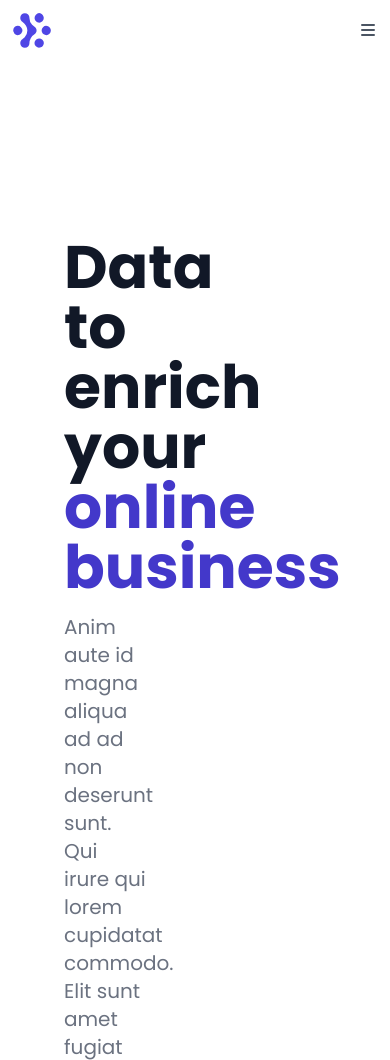
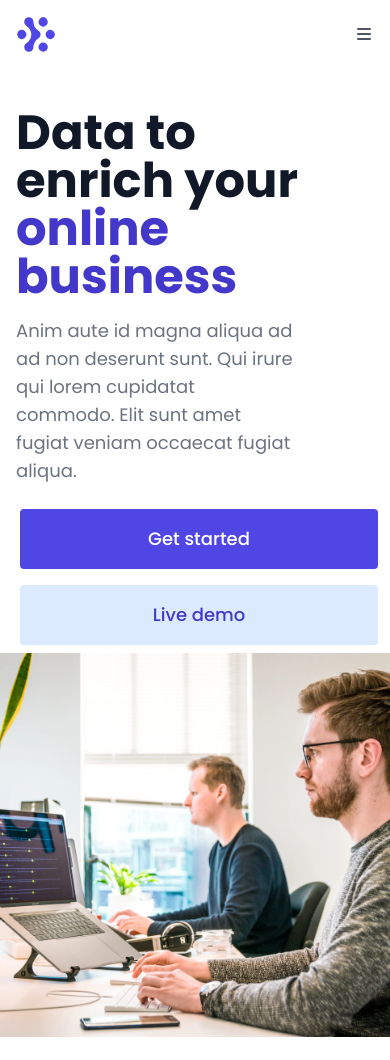
Before and after one commit to Abhishek-Yesankar/1-static, a website: page index.html in a window 390 px wide. Shown: the top 1060 px of the page. After the commit the page ends 1037 px from the top, so only its background shows below. Drawn offline with Linux system fonts and the light colour scheme.

Commit message:
first look

```diff
--- a/index.html
+++ b/index.html
@@ -15,9 +15,9 @@
 
 <body>
     <section class="">
-        <nav class="flex justify-between md:justify-start p-3 md:py-8 md:px-12 relative mx-auto">
+        <nav class="flex justify-between md:justify-start py-4 px-4 md:py-8 md:px-12 relative mx-auto">
             <a class="w-10 mr-6" href="#"><img src="/images/workflow-mark-indigo-600.svg" /></a>
-            <div class="text-lg hidden md:inline-block">
+            <div class="text-base lg:text-lg hidden md:inline-block">
                 <a class="text-gray-500 hover:text-gray-900 font-normal mr-8 align-middle cursor-pointer">Product</a>
                 <a class="text-gray-500 hover:text-gray-900 font-normal mr-8 align-middle cursor-pointer">Feature</a>
                 <a class="text-gray-500 hover:text-gray-900 font-normal mr-8 align-middle cursor-pointer">Markeplace</a>
@@ -42,18 +42,22 @@
                 </button>
             </div>
         </nav>
-        <div class="pt-44 pl-16">
-            <h1 class="text-6xl font-bold text-gray-900 w-1/2">
+        <div class="flex h-[87.1vh] flex-wrap items-center">
+            <div class="pt-10 md:py-20 px-4 lg:pt-44 lg:pl-16 w-full lg:w-1/2 lg:h-full inline-block relative flex-shrink-0 z-10">
+                <h1 class="text-5xl md:text-6xl font-bold text-gray-900 w-full pr-10">
                     Data to enrich your
                     <span class="block text-indigo-700">online business</span>
                 </h1>
-            <p class="font-normal text-gray-500 text-xl mt-4 mb-8 w-1/2 pr-20">
+                <p class="font-normal text-gray-500 text-lg lg:text-xl my-4 w-full pr-20">
                     Anim aute id magna aliqua ad ad non deserunt sunt. Qui irure qui lorem
                     cupidatat commodo. Elit sunt amet fugiat veniam occaecat fugiat
                     aliqua.
                 </p>
-            <a class="px-10 py-4 bg-indigo-600 text-white rounded inline-block text-lg font-medium mx-1" href="#">Get started</a>
-            <a class="px-10 py-4 bg-blue-100 text-indigo-700 inline-block text-lg font-medium rounded mx-1" href="#">Live demo</a>
+                <a class="px-10 py-4 w-full text-center my-2 md:w-auto bg-indigo-600 hover:bg-indigo-700 text-white rounded inline-block text-lg font-medium mx-1" href="#">Get started</a>
+                <a class="px-10 py-4 w-full text-center my-2 md:w-auto bg-blue-100 hover:bg-blue-200 text-indigo-700 inline-block text-lg font-medium rounded mx-1" href="#">Live demo</a>
+                <svg class=" hidden lg:block absolute -right-0 inset-y-0 h-full w-40 z-0 text-white transform translate-x-1/2" fill="currentColor" preserveAspectRatio="none" viewbox="0 0 100 100"><polygon points="50, 0 100,0 50,100 0, 100"></polygon></svg>
+            </div>
+            <img class="w-full lg:w-1/2 inline-block h-96 lg:h-full object-cover flex-shrink" src="./images/photo-1551434678-e076c223a692.webp">
         </div>
     </section>
     <script src="js/main.js"></script>
--- a/package.json
+++ b/package.json
@@ -8,7 +8,7 @@
     "autoprefixer": "^10.2.5",
     "postcss": "^8.2.9",
     "postcss-cli": "^8.3.1",
-    "tailwindcss": "^2.0.4"
+    "tailwindcss": "^2.1.1"
   },
   "devDependencies": {},
   "scripts": {
--- a/postcss.config.js
+++ b/postcss.config.js
@@ -1,6 +1,6 @@
 module.exports = {
   plugins: {
-    '@tailwindcss/jit': {},
+    'tailwindcss': {},
      'autoprefixer': {},
     // require('@fullhuman/postcss-purgecss')({
     //   content: [
--- a/tailwind.config.js
+++ b/tailwind.config.js
@@ -1,6 +1,8 @@
 module.exports = {
+  mode: 'jit',
   purge: [
     './index.html',
+    './js/.*js'
   ],
   darkMode: false, // or 'media' or 'class'
   theme: {
```
Also changed, not shown: css/style.css, images/photo-1551434678-e076c223a692.webp (added). Lines whose indentation alone changed are shown as unchanged.
